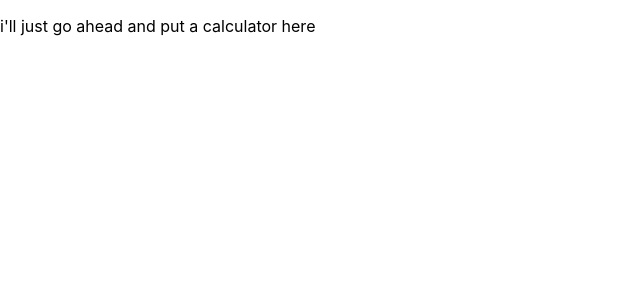
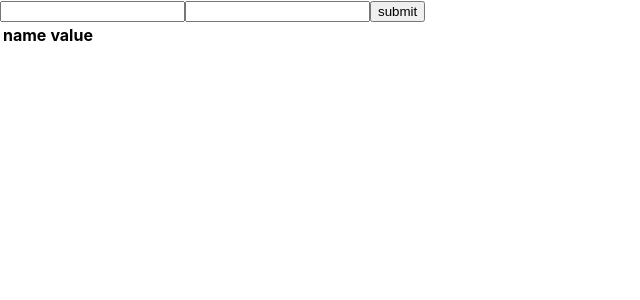
Before and after one commit to nameofname/create-react-app-playground, a React (Create React App) app: page / in a window 1280 px wide. Shown: the top 300 px of the page, without its empty margins (0-640 px from the left). Built offline with nearby package versions, Linux system fonts and the light colour scheme.

Commit message:
more reorg

```diff
--- a/src/Table/InputForm.tsx
+++ b/src/Table/InputForm.tsx
@@ -1,5 +1,3 @@
-import React from "react";
-
 type InputFormProps = {
   onSubmit: Function;
 };
--- a/src/index.jsx
+++ b/src/index.jsx
@@ -1,14 +1,14 @@
 import React from "react";
 import ReactDOM from "react-dom/client";
 import "./index.css";
-// import { TableApp } from "./Table/TableApp.tsx";
-import { CalculatorApp } from "./Calculator/CalculatorApp.tsx";
+import { TableApp } from "./table/TableApp.tsx";
+// import { CalculatorApp } from "./calculator/CalculatorApp.tsx";
 import reportWebVitals from "./reportWebVitals";
 
 const root = ReactDOM.createRoot(document.getElementById("root"));
 root.render(
   <React.StrictMode>
-    <CalculatorApp />
+    <TableApp />
   </React.StrictMode>
 );
 
```
Also changed, not shown: src/Table/TableApp.tsx (+3 -4 lines), staticExamples/calculator/calculator.html (added, +8 -0 lines), staticExamples/table/table.html (renamed from staticExamples/table.html), staticExamples/table/table.js (renamed from staticExamples/table.js).
